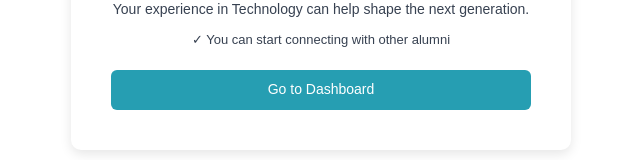
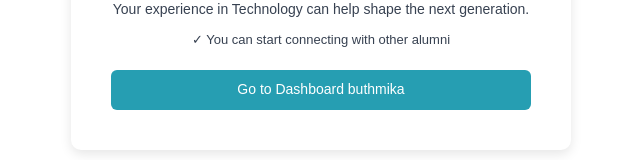
Before and after one commit to ShehaanN/AluminiWave, a React (Vite) app: page /signupComplete in a window 1280 px wide. Shown: the part 303-463 px from the top of the page, without its empty margins (319-959 px from the left). Built offline with nearby package versions, Linux system fonts and the light colour scheme; a web font is replaced by a local one.

Commit message:
Update SignupComplete.jsx

```diff
--- a/src/components/Login/SignupComplete.jsx
+++ b/src/components/Login/SignupComplete.jsx
@@ -14,8 +14,8 @@ function SignupComplete() {
                   <p className='rComplete'>Registration Complete!</p>
                   <p className='welcome'>Welcome back to the community!</p>
                   <p className='your'>Your experience in Technology can help shape the next generation.</p>
-                  <p className='start'>✓ You can start connecting with other alumni</p>
-                  <button className='go'>Go to Dashboard</button>
+                  <p className='start'>✓ You can  start connecting with other alumni</p>
+                  <button className='go'>Go to Dashboard buthmika</button>
             </div>
 
     </div>
```
